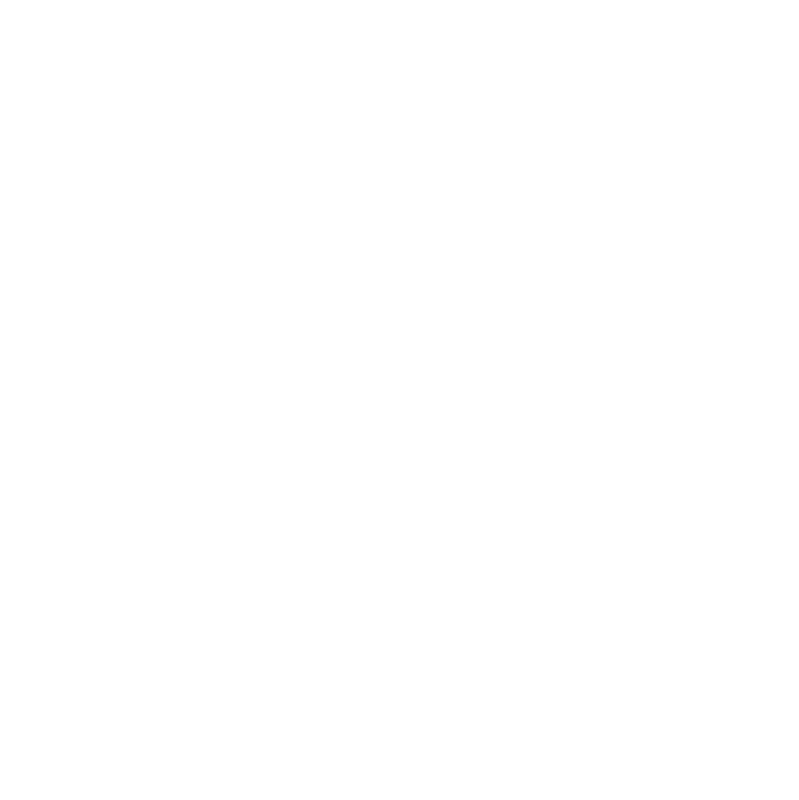
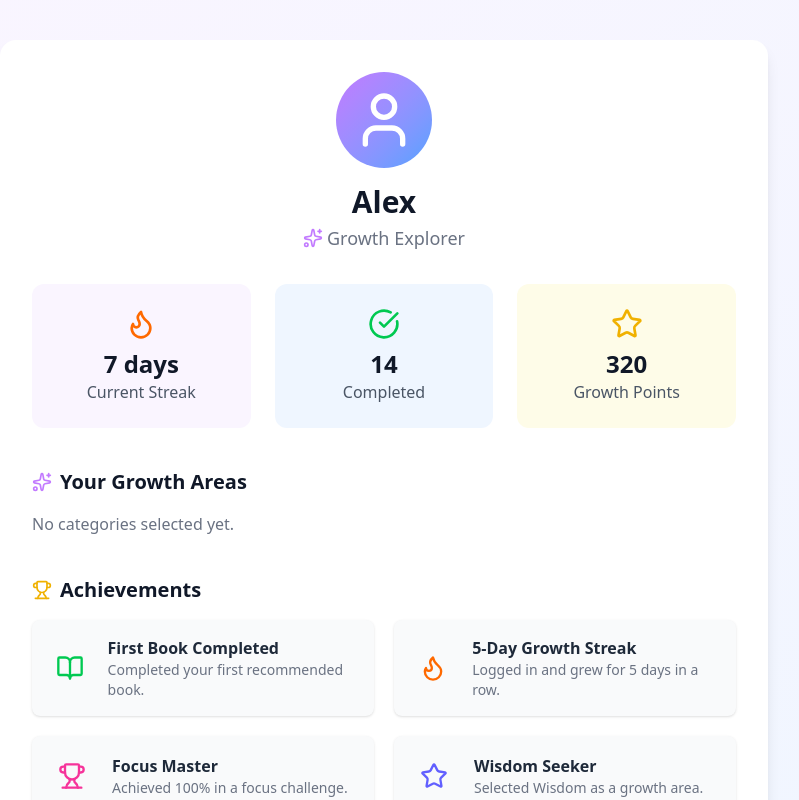
Before and after one commit to Sourcecodee/Clario, a React (Vite) app in the folder client/: page /profile in a window 1280 px wide. Before the commit this address had no page. Shown: the top 800 px of the page, without its empty margins (256-1055 px from the left). Built offline with nearby package versions, Linux system fonts and the light colour scheme.

Commit message:
fixed and worked on profile page. Added useful comments

```diff
--- a/client/src/App.tsx
+++ b/client/src/App.tsx
@@ -1,19 +1,25 @@
-
+import { GrowthProvider } from './contexts/GrowthContext';
 import { BrowserRouter as Router, Routes, Route } from 'react-router-dom';
 import LandingPage from './pages/LandingPage';
 import OnboardingPage from './pages/OnboardingPage';
 import DashboardPage from './pages/DashboardPage';
-import { GrowthProvider } from './contexts/GrowthContext';
-
-
+import ProfilePage from './pages/ProfilePage';
+// Main app entry: wraps all pages in GrowthProvider and sets up routes
 function App() {
   return (
+    // GrowthProvider shares selected categories across the app
     <GrowthProvider>
+      {/* Router handles navigation between pages */}
       <Router>
         <Routes>
+          {/* Landing page route */}
           <Route path="/" element={<LandingPage />} />
+          {/* Onboarding page for category selection */}
           <Route path="/onboarding" element={<OnboardingPage />} />
+          {/* Dashboard page with main features */}
           <Route path="/dashboard" element={<DashboardPage />} />
+          {/* Profile page for user stats and achievements */}
+          <Route path="/profile" element={<ProfilePage />} />
         </Routes>
       </Router>
     </GrowthProvider>
--- /dev/null
+++ b/client/src/pages/ProfilePage.tsx
@@ -0,0 +1,111 @@
+
+// Import icons for achievements and UI
+import { Trophy, Flame, BookOpen, User, Sparkles, Star, CheckCircle, Calendar, Award } from 'lucide-react';
+// Import growth context to access selected categories
+import { useGrowth } from '../contexts/GrowthContext';
+
+// List of demo achievements to display on the profile
+const achievements = [
+  { title: 'First Book Completed', icon: BookOpen, color: 'text-green-500', description: 'Completed your first recommended book.' },
+  { title: '5-Day Growth Streak', icon: Flame, color: 'text-orange-500', description: 'Logged in and grew for 5 days in a row.' },
+  { title: 'Focus Master', icon: Trophy, color: 'text-pink-500', description: 'Achieved 100% in a focus challenge.' },
+  { title: 'Wisdom Seeker', icon: Star, color: 'text-indigo-500', description: 'Selected Wisdom as a growth area.' },
+  { title: 'Consistency Champ', icon: Calendar, color: 'text-blue-500', description: 'Maintained a 7-day streak.' },
+  { title: 'All-Rounder', icon: Award, color: 'text-yellow-500', description: 'Selected 5+ growth categories.' },
+];
+
+
+// ProfilePage displays the user's profile, stats, selected growth areas, and achievements
+const ProfilePage = () => {
+  // Get selected growth categories from context
+  const { selectedCategories } = useGrowth();
+  // Demo stats (replace with real data if available)
+  const streak = 7; // Number of consecutive days active
+  const totalCompleted = 14; // Number of completed recommendations
+  const growthPoints = 320; // Total growth points earned
+  const userName = 'Alex'; // Demo user name
+
+  return (
+    <div className="min-h-screen bg-gradient-to-br from-purple-50 to-blue-50 py-10">
+      <div className="max-w-3xl mx-auto bg-white rounded-2xl shadow-lg p-8">
+        {/* Profile Header: Avatar, name, and tagline */}
+        <div className="flex flex-col items-center mb-8">
+          <div className="w-24 h-24 rounded-full bg-gradient-to-br from-purple-400 to-blue-400 flex items-center justify-center mb-4">
+            <User className="w-16 h-16 text-white" />
+          </div>
+          <h2 className="text-3xl font-bold text-gray-900 mb-1">{userName}</h2>
+          <p className="text-gray-500 text-lg flex items-center">
+            <Sparkles className="w-5 h-5 mr-1 text-purple-400" />
+            Growth Explorer
+          </p>
+        </div>
+
+        {/* Stats: Streak, completed, and growth points */}
+        <div className="grid grid-cols-1 md:grid-cols-3 gap-6 mb-10">
+          {/* Current streak card */}
+          <div className="bg-purple-50 rounded-xl p-6 flex flex-col items-center">
+            <Flame className="w-8 h-8 text-orange-500 mb-2" />
+            <div className="text-2xl font-bold text-gray-900">{streak} days</div>
+            <div className="text-gray-600">Current Streak</div>
+          </div>
+          {/* Completed recommendations card */}
+          <div className="bg-blue-50 rounded-xl p-6 flex flex-col items-center">
+            <CheckCircle className="w-8 h-8 text-green-500 mb-2" />
+            <div className="text-2xl font-bold text-gray-900">{totalCompleted}</div>
+            <div className="text-gray-600">Completed</div>
+          </div>
+          {/* Growth points card */}
+          <div className="bg-yellow-50 rounded-xl p-6 flex flex-col items-center">
+            <Star className="w-8 h-8 text-yellow-500 mb-2" />
+            <div className="text-2xl font-bold text-gray-900">{growthPoints}</div>
+            <div className="text-gray-600">Growth Points</div>
+          </div>
+        </div>
+
+        {/* Selected Growth Categories: User's chosen areas */}
+        <div className="mb-10">
+          <h3 className="text-xl font-semibold text-gray-900 mb-4 flex items-center">
+            <Sparkles className="w-5 h-5 mr-2 text-purple-400" />
+            Your Growth Areas
+          </h3>
+          <div className="flex flex-wrap gap-3">
+            {selectedCategories.length === 0 ? (
+              <span className="text-gray-500">No categories selected yet.</span>
+            ) : (
+              selectedCategories.map((cat, idx) => (
+                <span key={idx} className="px-4 py-2 rounded-full bg-purple-100 text-purple-700 font-medium text-sm">
+                  {/* Capitalize first letter for display */}
+                  {cat.charAt(0).toUpperCase() + cat.slice(1)}
+                </span>
+              ))
+            )}
+          </div>
+        </div>
+
+        {/* Achievements: List of earned badges */}
+        <div>
+          <h3 className="text-xl font-semibold text-gray-900 mb-4 flex items-center">
+            <Trophy className="w-5 h-5 mr-2 text-yellow-500" />
+            Achievements
+          </h3>
+          <div className="grid grid-cols-1 md:grid-cols-2 gap-5">
+            {achievements.map((ach, idx) => (
+              <div key={idx} className="flex items-center bg-gray-50 rounded-lg p-4 shadow-sm">
+                {/* Achievement icon */}
+                <div className={`w-12 h-12 rounded-full flex items-center justify-center mr-4 ${ach.color} bg-opacity-10`}>
+                  <ach.icon className={`w-7 h-7 ${ach.color}`} />
+                </div>
+                <div>
+                  <div className="font-bold text-gray-800">{ach.title}</div>
+                  <div className="text-gray-500 text-sm">{ach.description}</div>
+                </div>
+              </div>
+            ))}
+          </div>
+        </div>
+      </div>
+    </div>
+  );
+};
+
+export default ProfilePage;
```
Also changed, not shown: client/src/contexts/GrowthContext.tsx (+10 -1 lines), client/src/pages/DashboardPage.tsx (+45 -42 lines), client/src/pages/OnboardingPage.tsx (+15 -6 lines).
